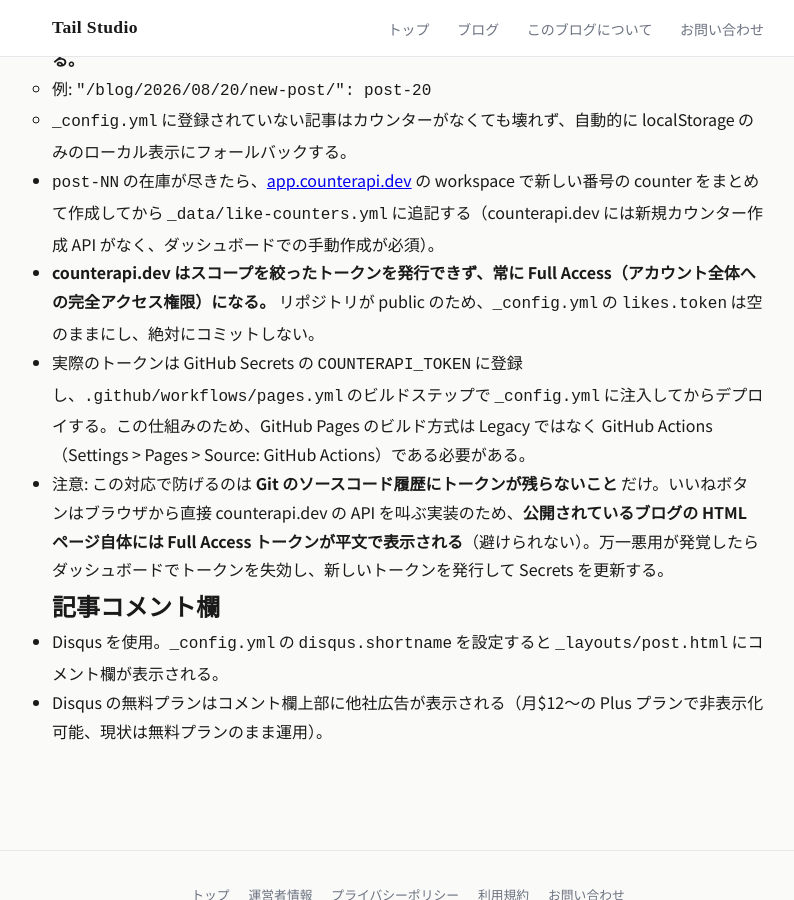
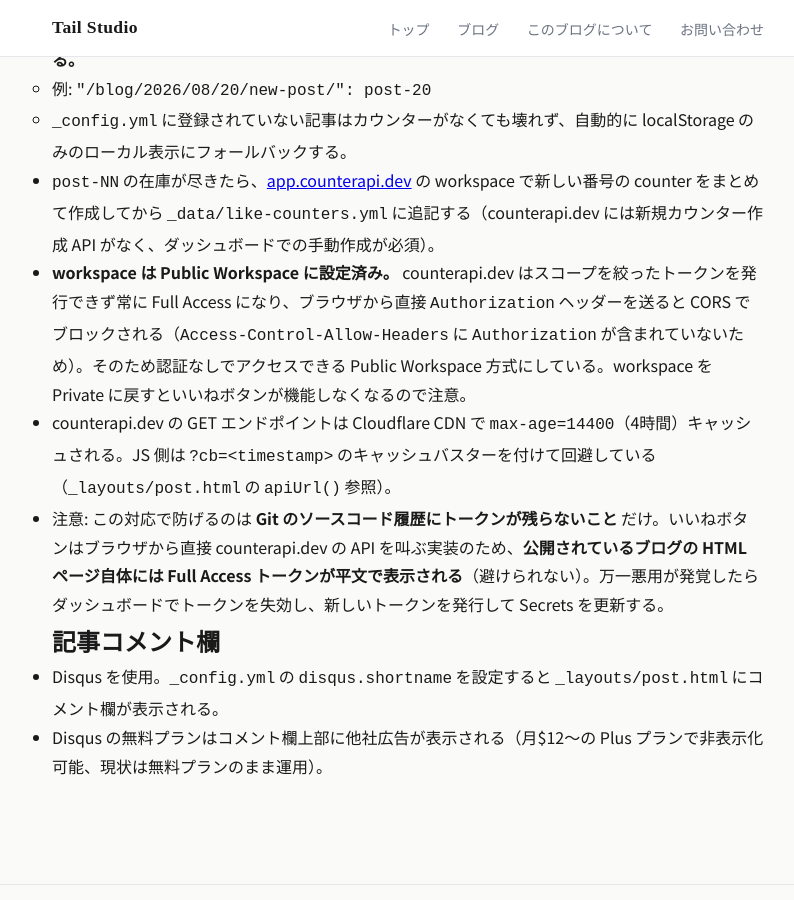
Before and after one commit to wat--/app-policies, a Jekyll site: the page built from CLAUDE.md, in a window 1280 px wide and 900 px high, scrolled down 1534 px. Shown: the whole window, without its empty margins (232-1026 px from the left). Built offline with Jekyll 4.4.1, drawn with Linux system fonts in a browser that asks for light colours; our own code applies the rules of GitHub Pages for plain Markdown files.

Commit message:
いいね機能をPublic Workspace方式に変更しCDNキャッシュを回避
counterapi.devはAuthorizationヘッダーをCORSで許可しておらず、ブラウザから
直接APIを呼ぶとFull Accessトークン付きリクエストが全てブロックされていた。
workspaceをPublicに設定し認証不要でアクセスする方式に変更し、GitHub Actions
経由のトークン注入(Secrets)は不要になったため撤去してLegacyビルドに戻す。

また、counterapi.devのGETエンドポイントがCDNで4時間キャッシュされ、
いいね直後も古い値が返り続けていたため、リクエストにキャッシュバスターの
クエリパラメータを付けて回避する。

Co-Authored-By: Claude Sonnet 5 <noreply@anthropic.com>

```diff
--- a/CLAUDE.md
+++ b/CLAUDE.md
@@ -61,8 +61,8 @@ description: 記事の概要（検索結果に表示される）
   - 例: `"/blog/2026/08/20/new-post/": post-20`
   - `_config.yml` に登録されていない記事はカウンターがなくても壊れず、自動的に localStorage のみのローカル表示にフォールバックする。
 - `post-NN` の在庫が尽きたら、[app.counterapi.dev](https://app.counterapi.dev/team/ws-team-1/counters) の workspace で新しい番号の counter をまとめて作成してから `_data/like-counters.yml` に追記する（counterapi.dev には新規カウンター作成 API がなく、ダッシュボードでの手動作成が必須）。
-- **counterapi.dev はスコープを絞ったトークンを発行できず、常に Full Access（アカウント全体への完全アクセス権限）になる。** リポジトリが public のため、`_config.yml` の `likes.token` は空のままにし、絶対にコミットしない。
-- 実際のトークンは GitHub Secrets の `COUNTERAPI_TOKEN` に登録し、`.github/workflows/pages.yml` のビルドステップで `_config.yml` に注入してからデプロイする。この仕組みのため、GitHub Pages のビルド方式は Legacy ではなく GitHub Actions（Settings > Pages > Source: GitHub Actions）である必要がある。
+- **workspace は Public Workspace に設定済み。** counterapi.dev はスコープを絞ったトークンを発行できず常に Full Access になり、ブラウザから直接 `Authorization` ヘッダーを送ると CORS でブロックされる（`Access-Control-Allow-Headers` に `Authorization` が含まれていないため）。そのため認証なしでアクセスできる Public Workspace 方式にしている。workspace を Private に戻すといいねボタンが機能しなくなるので注意。
+- counterapi.dev の GET エンドポイントは Cloudflare CDN で `max-age=14400`（4時間）キャッシュされる。JS 側は `?cb=<timestamp>` のキャッシュバスターを付けて回避している（`_layouts/post.html` の `apiUrl()` 参照）。
 - 注意: この対応で防げるのは **Git のソースコード履歴にトークンが残らないこと** だけ。いいねボタンはブラウザから直接 counterapi.dev の API を叫ぶ実装のため、**公開されているブログの HTML ページ自体には Full Access トークンが平文で表示される**（避けられない）。万一悪用が発覚したらダッシュボードでトークンを失効し、新しいトークンを発行して Secrets を更新する。
 
 ## 記事コメント欄
--- a/_config.yml
+++ b/_config.yml
@@ -8,19 +8,18 @@ author:
 lang: ja
 timezone: Asia/Tokyo
 
-# 記事の「いいね」機能。counterapi.dev の workspace とアクセストークンを設定すると
-# 全訪問者で共有されるカウントになる。空のまま、または記事が _data/like-counters.yml に
-# 未登録の場合は localStorage のみのローカル表示にフォールバックする。
+# 記事の「いいね」機能。counterapi.dev の workspace (Public Workspace に設定済み)を使い、
+# 全訪問者で共有されるカウントになる。記事が _data/like-counters.yml に未登録の場合は
+# localStorage のみのローカル表示にフォールバックする。
 # 記事ごとのカウンター名(post-01, post-02, ...)との対応は _data/like-counters.yml で管理する。
 # counterapi.dev には新規カウンター作成 API が無いため、post-NN の在庫が尽きたら
 # app.counterapi.dev の workspace でまとめて New Counter を作成してから追記する。
 #
-# token は空のままにしておくこと。counterapi.dev はスコープを絞ったトークンを発行できず
-# 常に Full Access になるため、リポジトリには含めず GitHub Actions のビルド時に
-# secrets.COUNTERAPI_TOKEN から注入する(.github/workflows/pages.yml 参照)。
+# workspace を Public にしているため認証トークンは不要(そもそも counterapi.dev は
+# スコープを絞ったトークンを発行できず常に Full Access になり、ブラウザから直接
+# Authorization ヘッダーを送ると CORS でブロックされるため、この方式にしている)。
 likes:
   workspace: "ws-team-1-5136"
-  token: ""
 
 # 記事コメント欄(Disqus)。disqus.com でサイト登録して発行される shortname を設定すると
 # 記事ページにコメント欄が表示される。空のままなら非表示。
```
Also changed, not shown: _layouts/post.html (+4 -8 lines), .github/workflows/pages.yml (deleted).
